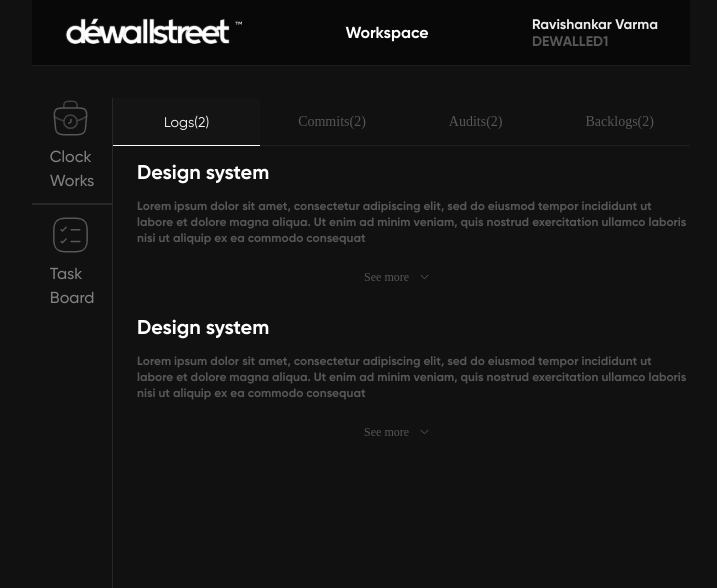
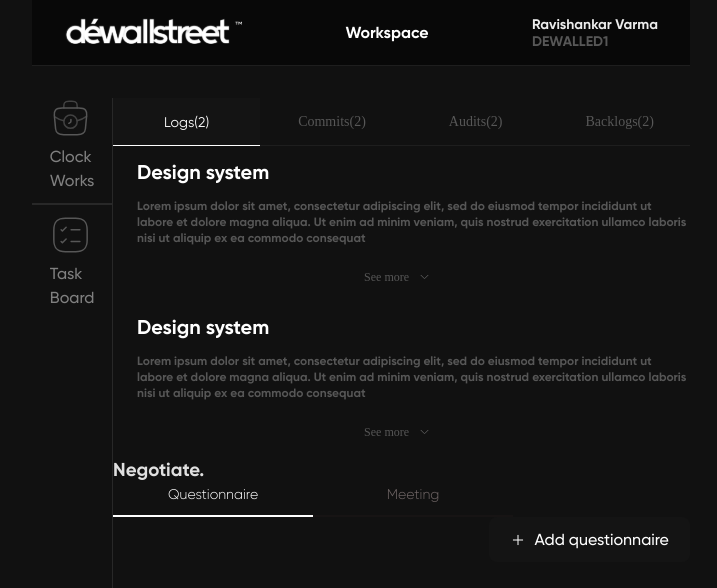
Before and after one commit to chieftain-defutura/Dewallstreet-Timesheet, a React (Vite) app: page /Taskpage in a window 1280 px wide. Shown: the top 588 px of the page, without its empty margins (279-996 px from the left). Built offline with nearby package versions, Linux system fonts and the light colour scheme.

Commit message:
chore: pull main

```diff
--- /dev/null
+++ b/src/components/Assigntasks/Negotiate/questionnaire.css
@@ -0,0 +1,36 @@
+.questionnaire_main h3 {
+  font-family: Gilroy-Bold;
+}
+.question a {
+  color: white;
+  font-family: Gilroy-Light;
+  font-size: 14px;
+}
+.question > .horizontal_line_questionnaire {
+  border: 0.1px solid white;
+  width: 200px;
+}
+.question + div > .horizontal_line_meeting {
+  border: 0.1px solid rgb(23, 20, 20);
+  width: 200px;
+}
+.meet a {
+  font-family: Gilroy-Light;
+  color: rgb(115, 105, 105);
+  font-size: 14px;
+}
+.question,
+.meet {
+  display: flex;
+  flex-direction: column;
+  align-items: center;
+  gap: 10px;
+}
+.questionnaire_head {
+  display: flex;
+}
+.qnbtn {
+  display: flex;
+  align-items: flex-end;
+  justify-content: flex-end;
+}
--- /dev/null
+++ b/src/components/Assigntasks/Negotiate/questionnaire.jsx
@@ -0,0 +1,30 @@
+import React from "react";
+import "./questionnaire.css";
+import plus from "../../../assets/icons/plus.svg";
+import Button from "../../Button";
+const Questionnaire = () => {
+  return (
+    <div className="questionnaire_main">
+      <h3>Negotiate.</h3>
+      <div className="all_questionnaires">
+        <div className="questionnaire_head">
+          <div className="question">
+            <a href="#">Questionnaire</a>
+            <div className="horizontal_line_questionnaire"></div>
+          </div>
+
+          <div className="meet">
+            <a href="#">Meeting</a>
+            <div className="horizontal_line_meeting"></div>
+          </div>
+        </div>
+      </div>
+      <div className="qnbtn">
+        <Button variant="secondary" size="medium" image={plus}>
+          Add questionnaire
+        </Button>
+      </div>
+    </div>
+  );
+};
+export default Questionnaire;
--- a/src/components/Taskboard/index.jsx
+++ b/src/components/Taskboard/index.jsx
@@ -5,12 +5,14 @@ import Homeheader from "../Header/Homeheader";
 import Assigntasks from "../Assigntasks/assigntasks";
 import Designpage from "./Log/Logs";
 import Seeless from "../see more/seemore";
+import Questionnaire from "../Assigntasks/Negotiate/questionnaire";
 
 const Taskboard = () => {
   return (
-    <div>
+    <div className="design_questionnaire">
       <Designpage />
       {/* <Seeless /> */}
+      <Questionnaire />
     </div>
   );
 };
--- /dev/null
+++ b/src/components/Taskboard/taskboard.css
@@ -0,0 +1,3 @@
+.design_questionnaire {
+  display: flex;
+}
```
Also changed, not shown: src/assets/icons/plus.svg (added).
